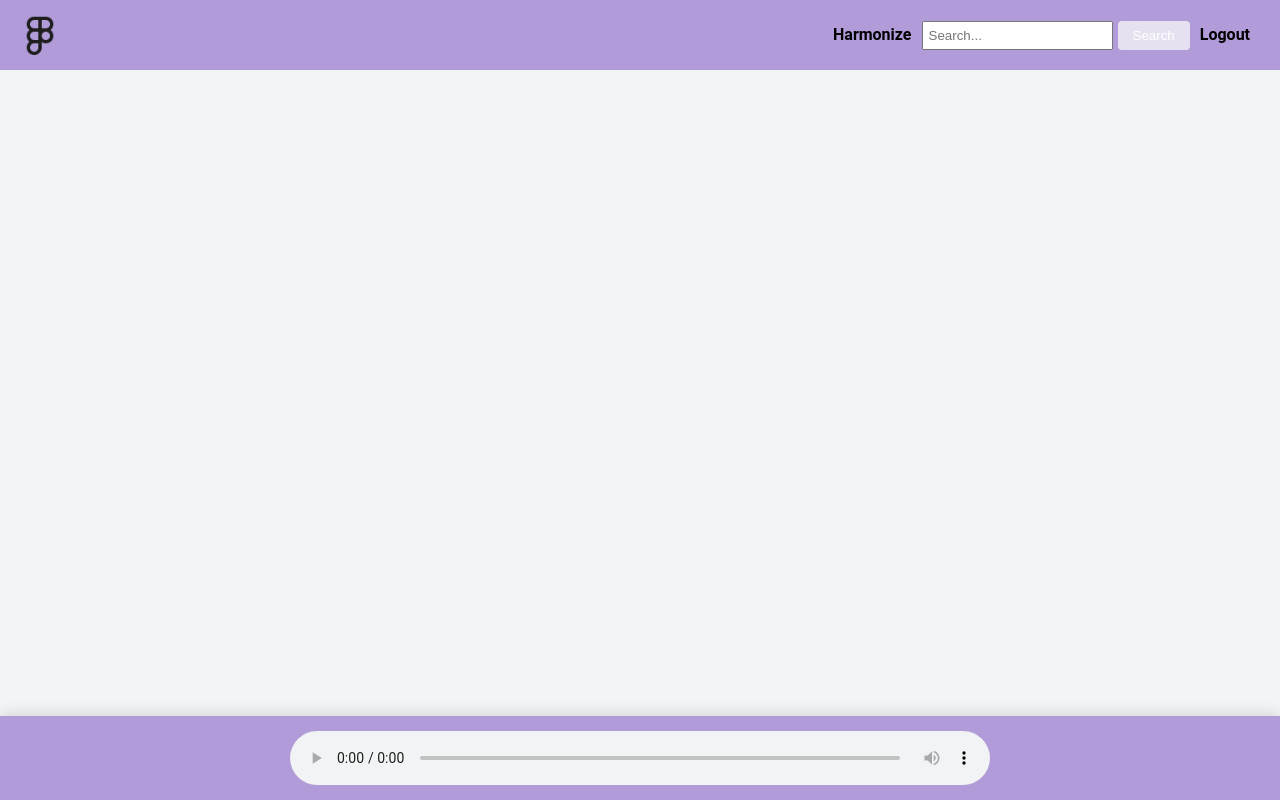
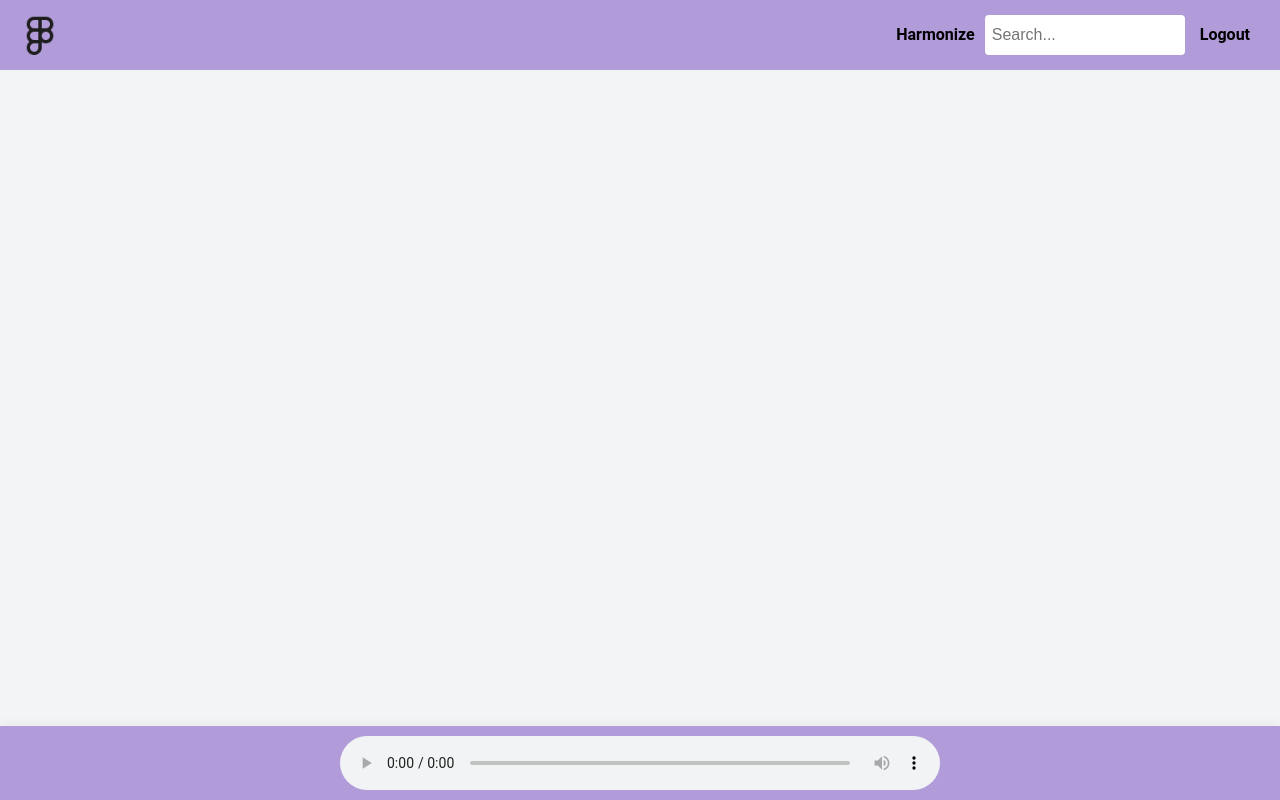
Before and after one commit to ssko7098/Harmonize, a Django app: page / in a window 1280 px wide. Run offline with Django 5.2, Linux system fonts and the light colour scheme; a user stored in the database is signed in; parts of the project's set-up code (start-up, migrations or seed data) failed here and were passed over.

Commit message:
removed search button from the navbar to make it look more modern

```diff
--- a/mysite/frontend/static/css/style.css
+++ b/mysite/frontend/static/css/style.css
@@ -9,7 +9,7 @@
 :root {
     --primary-color: #b19cd9; /* Softer lavender for the main theme */
     --secondary-color: #e6e1f0; /* Very light lavender for backgrounds */
-    --accent-color: #ffffff; /* White for contrast */
+    --accent-color: #2c2c2c; /* Dark gray for contrast */
     --hover-color: #a482c7; /* Slightly darker lavender for hover effects */
 }
 
@@ -77,8 +77,13 @@ body {
 }
 
 .search-form input {
-    padding: 5px;
-    margin-right: 5px; /* Space between input and button */
+    padding: 7px;
+    border: none;
+    border-radius: 4px;
+    margin-right: 5px;
+    height: 40px; /* Match the height of the button */
+    width: 200px; /* Adjust width as needed */
+    font-size: 16px;
 }
 
 .search-form button:hover {
@@ -87,11 +92,13 @@ body {
 
 .search-form button {
     padding: 7px 15px;
-    background-color: var(--secondary-color);
-    border: none;
-    color: var(--accent-color);
+    background-color: var(--primary-color); /* Softer lavender */
+    border: none; /* Remove border */
+    color: var(--accent-color); /* White text */
     border-radius: 4px;
     cursor: pointer;
+    height: 40px; /* Match the height of the input */
+    font-size: 16px;
     transition: background-color 0.3s ease;
 }
 
@@ -438,8 +445,8 @@ p {
     left: 0;
     width: 100%;
     background-color: var(--primary-color);
-    padding: 15px;
-    box-shadow: 0 -4px 12px rgba(0, 0, 0, 0.1);
+    padding: 10px;
+    box-shadow: 0 -2px 10px rgba(0, 0, 0, 0.05);
     z-index: 999;
     display: flex;
     justify-content: center;
@@ -448,7 +455,8 @@ p {
 /* Make sure the audio player takes up the full width of its container */
 .audio-player-container audio {
     width: 100%;
-    max-width: 700px;
+    max-width: 600px; /* Keep it sleek */
+    border-radius: 5px;
 }
 
 /* Hamburger icon for small screens */
--- a/mysite/frontend/templates/base.html
+++ b/mysite/frontend/templates/base.html
@@ -22,7 +22,7 @@
                 {% if user.is_authenticated %}
                     <form id="search-form" action="{% url 'search' %}" method="GET" class="search-form">
                         <input type="text" name="query" placeholder="Search..." required>
-                        <button type="submit">Search</button>
+                        <!-- <button type="submit">Search</button> -->
                     </form>
 
                     {% if not user.is_admin %}
```
